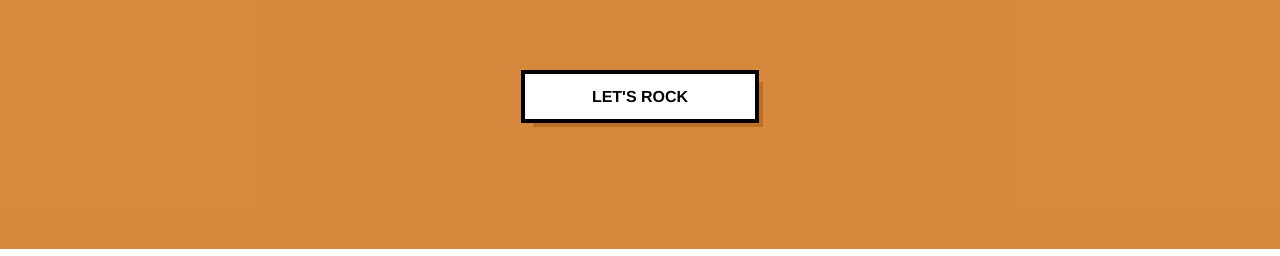
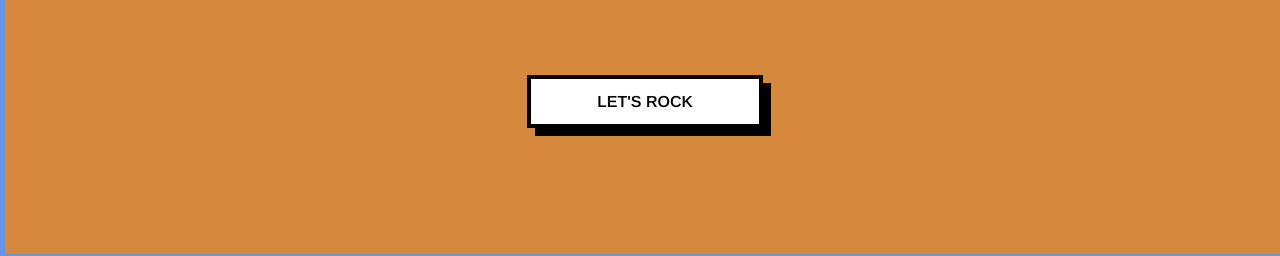
Before and after one commit to albertevieites/mrStick, a plain HTML site: page index.html in a window 1280 px wide. Shown: the part 551-807 px from the top of the page. Drawn offline with nearby package versions, Linux system fonts and the light colour scheme.

Commit message:
perf: :lipstick: make neo brutalism start button

```diff
--- a/styles/index.css
+++ b/styles/index.css
@@ -32,6 +32,7 @@ body {
   width: 100%;
   margin: 0 auto;
   background-color: hsla(30, 68%, 49%, 0.9);
+  border: 5px solid cornflowerblue;
 }
 
 .splash__image {
@@ -44,27 +45,16 @@ body {
 span {
   font-family: "Arimo", sans-serif;
   font-size: 1rem;
-  font-weight: 700;
+  font-weight: 600;
   text-align: center;
 }
 
 .brutal__button {
   margin: 0 auto;
   padding: 1em 5em;
-  position: relative;
   background-color: white;
   border: 4px solid black;
-}
-
-.brutal__button::after {
-  content: '';
-  position: absolute;
-  background-color: black;
-  top: 0.6em;
-  left:0.6em;
-  right: -0.6em;
-  bottom: -0.6em;
-  z-index: -1;
+  box-shadow:8px 8px black;
 }
 
 .hidden {
@@ -75,4 +65,6 @@ span {
 .canvas {
   width: 1000px;
   height: 600px;
+
+  border: 5px solid green;
 }
```
